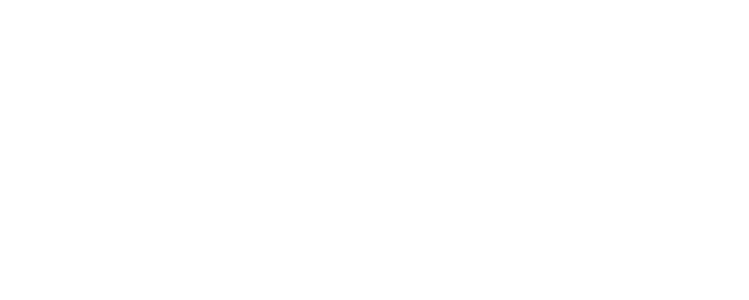
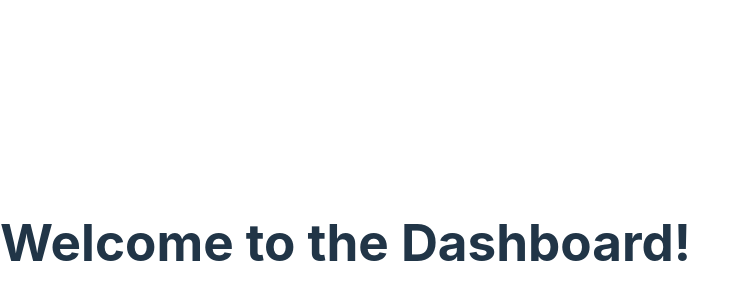
Before and after one commit to nham215/KnowledgeBase, a React (Vite) app: page /dashboard in a window 1280 px wide. Before the commit this address had no page. Shown: the part 158-458 px from the top of the page, without its empty margins (0-749 px from the left). Built offline with nearby package versions, Linux system fonts and the light colour scheme.

Commit message:
practice HOC

```diff
--- a/src/App.tsx
+++ b/src/App.tsx
@@ -2,8 +2,10 @@
 import UseRef from "./learn/react/ref"
 import UseQuery from "./learn/react/useQuery"
 import Home from "./page/home"
+import Dashboard from "./components/dashboard";
 
 function App() {
+  const isAuthenticated = true; // Ví dụ: trạng thái đăng nhập của người dùng
 
   return (
     <Router>
@@ -11,6 +13,7 @@
         <Route path="/" element={<Home />} />
         <Route path="/useref" element={<UseRef />} />
         <Route path="/usequery" element={<UseQuery />} />
+        <Route path="/dashboard" element={<Dashboard isAuthenticated={isAuthenticated} />} />
       </Routes>
     </Router>
 
--- a/src/components/dashboard/index.tsx
+++ b/src/components/dashboard/index.tsx
@@ -1,10 +1,18 @@
 import { Outlet } from 'react-router-dom'
+import withAuth from '../../learn/react/hoc';
 
-export default function Dashboard() {
+type DashboardProps = {
+    isAuthenticated: boolean;
+}
+
+const Dashboard: React.FC<DashboardProps> = () => {
     return (
         <div>
-            <h1>Dashboard</h1>
+            <h1>Welcome to the Dashboard!</h1>
             <Outlet /> {/* Nơi hiển thị route con */}
         </div>
     )
-}
+};
+
+// Sử dụng HOC để tạo một component được bảo vệ
+export default withAuth(Dashboard);
--- /dev/null
+++ b/src/learn/react/hoc.tsx
@@ -0,0 +1,18 @@
+import React from 'react';
+import { Navigate } from 'react-router-dom';
+
+interface AuthProps {
+    isAuthenticated: boolean;
+}
+
+export default function withAuth<T extends AuthProps>(WrappedComponent: React.ComponentType<T>) {
+    return (props: Omit<T, 'isAuthenticated'> & AuthProps) => {
+        const { isAuthenticated, ...rest } = props as AuthProps;
+
+        if (!isAuthenticated) {
+            return <Navigate to="/login" replace />;
+        }
+
+        return <WrappedComponent {...(rest as T)} isAuthenticated={isAuthenticated} />;
+    };
+}
```
